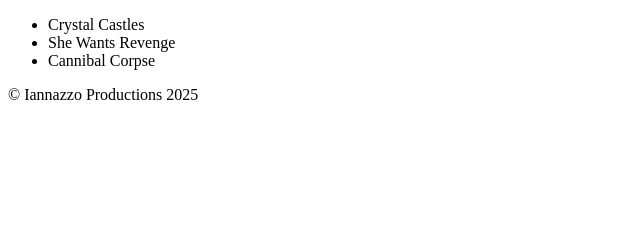
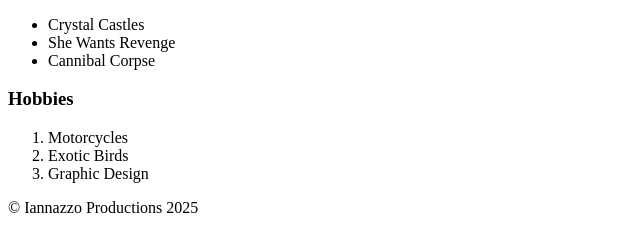
Before and after one commit to samian96/COMP1A.Exercise, a plain HTML site: page about.html in a window 1280 px wide. Shown: the part 131-382 px from the top of the page, without its empty margins (0-640 px from the left). Drawn offline with Linux system fonts and the light colour scheme.

Commit message:
added ordered list to about.html

```diff
--- a/about.html
+++ b/about.html
@@ -15,12 +15,22 @@
         <h1>Samuel's Site - About Me Page</h1>
     </header>
     <main>
+        <section>
         <h3>Favorite Music Artists</h3>
         <ul>
             <li>Crystal Castles</li>
             <li>She Wants Revenge</li>
             <li>Cannibal Corpse</li>
         </ul>
+        </section>
+        <section>
+            <h3>Hobbies</h3>
+            <ol>
+                <li>Motorcycles</li>
+                <li>Exotic Birds</li>
+                <li>Graphic Design</li>
+            </ol>
+        </section>
     </main>
     <footer>
          <p>&copy; Iannazzo Productions 2025</p>
```
